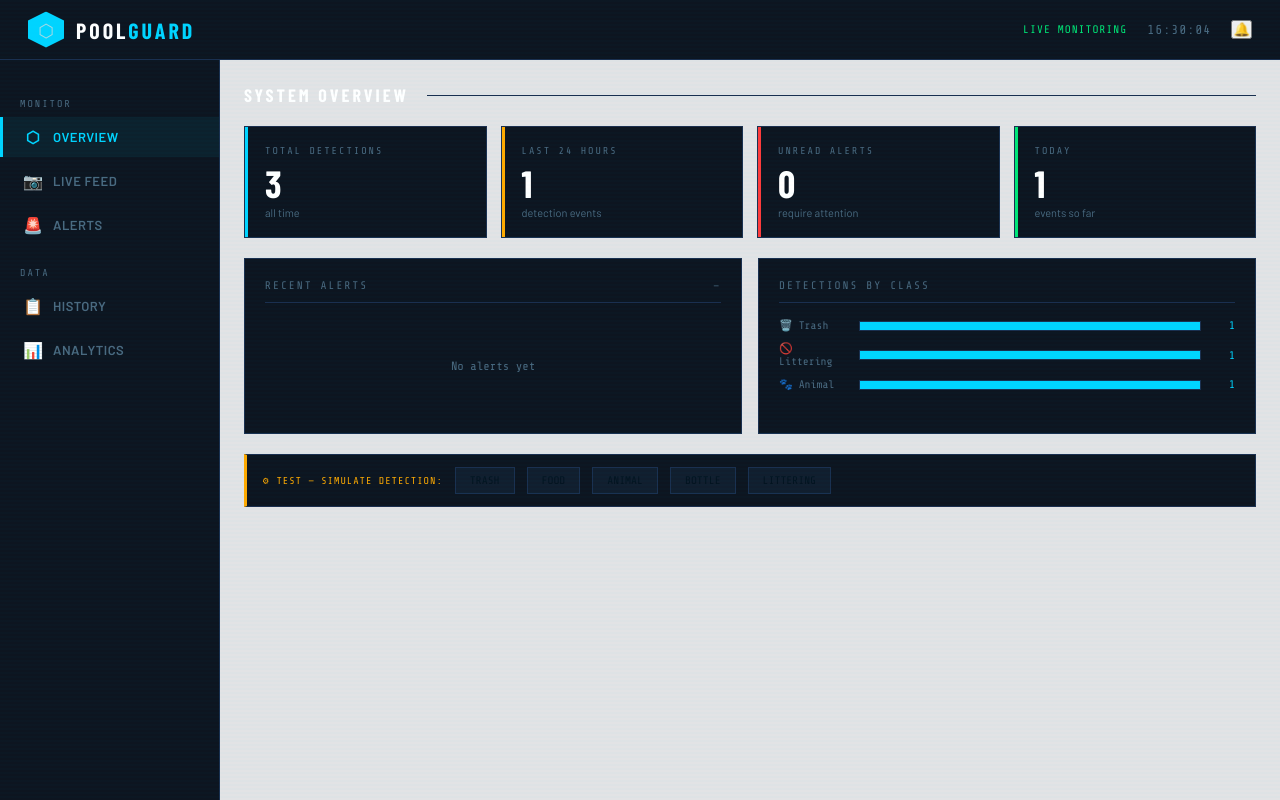
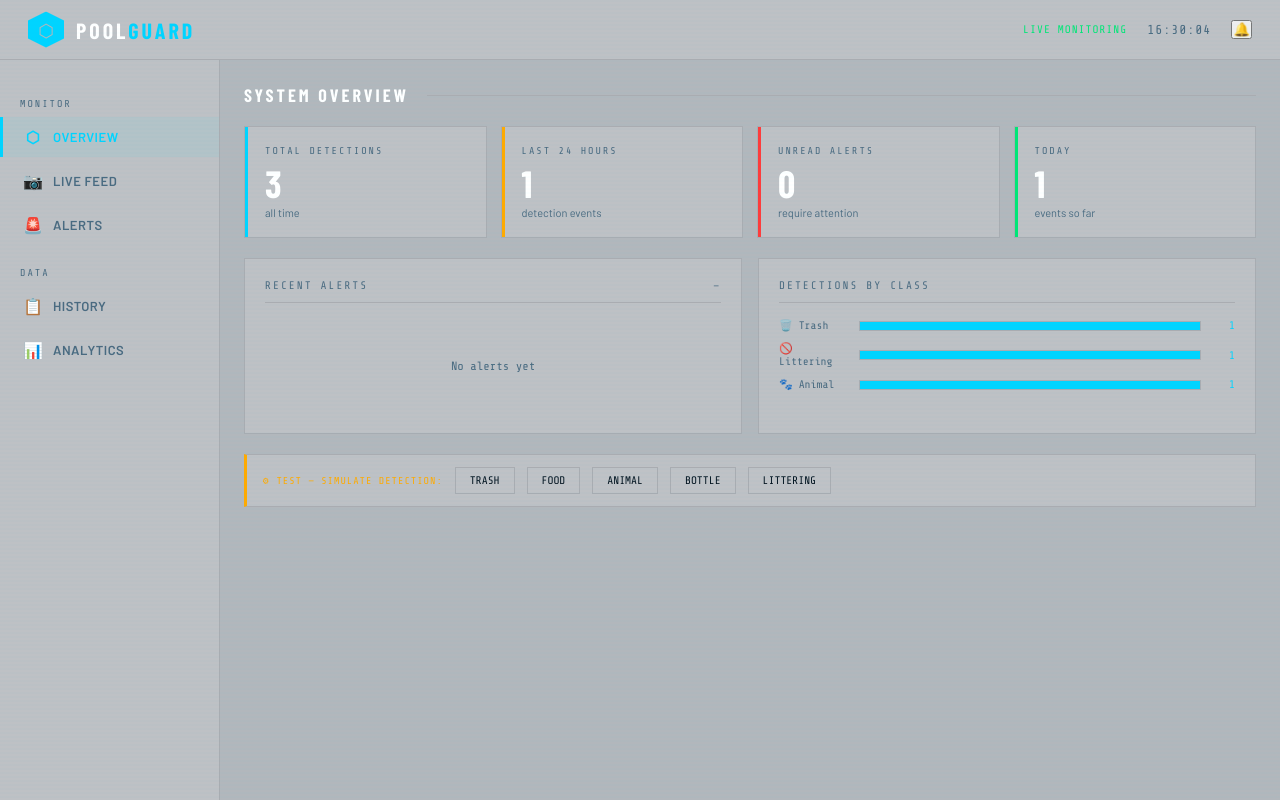
Before and after one commit to MugishaJoshua/POOL-SAFE, a Django app: page / in a window 1280 px wide. Run offline with Django 5.2, Linux system fonts and the light colour scheme; data comes from the database, SQL or seed files in the repository; data that the repository does not hold is empty; some web fonts are replaced.

Commit message:
Colour change

```diff
--- a/templates/dashboard/index.html
+++ b/templates/dashboard/index.html
@@ -9,10 +9,10 @@
 <link href="https://fonts.googleapis.com/css2?family=Share+Tech+Mono&family=Barlow:wght@300;400;600;700;900&family=Barlow+Condensed:wght@400;700;900&display=swap" rel="stylesheet">
 <style>
   :root {
-    --bg:        #d9dbddc1;
-    --surface:   #0d1520;
-    --surface2:  #111e2e;
-    --border:    #1a3050;
+    --bg:        #b2b7bc;
+    --surface:   #bec1c5;
+    --surface2:  #bfc2c6;
+    --border:    #a9acb1;
     --accent:    #00d4ff;
     --accent2:   #0088bb;
     --danger:    #ff3b3b;
```
